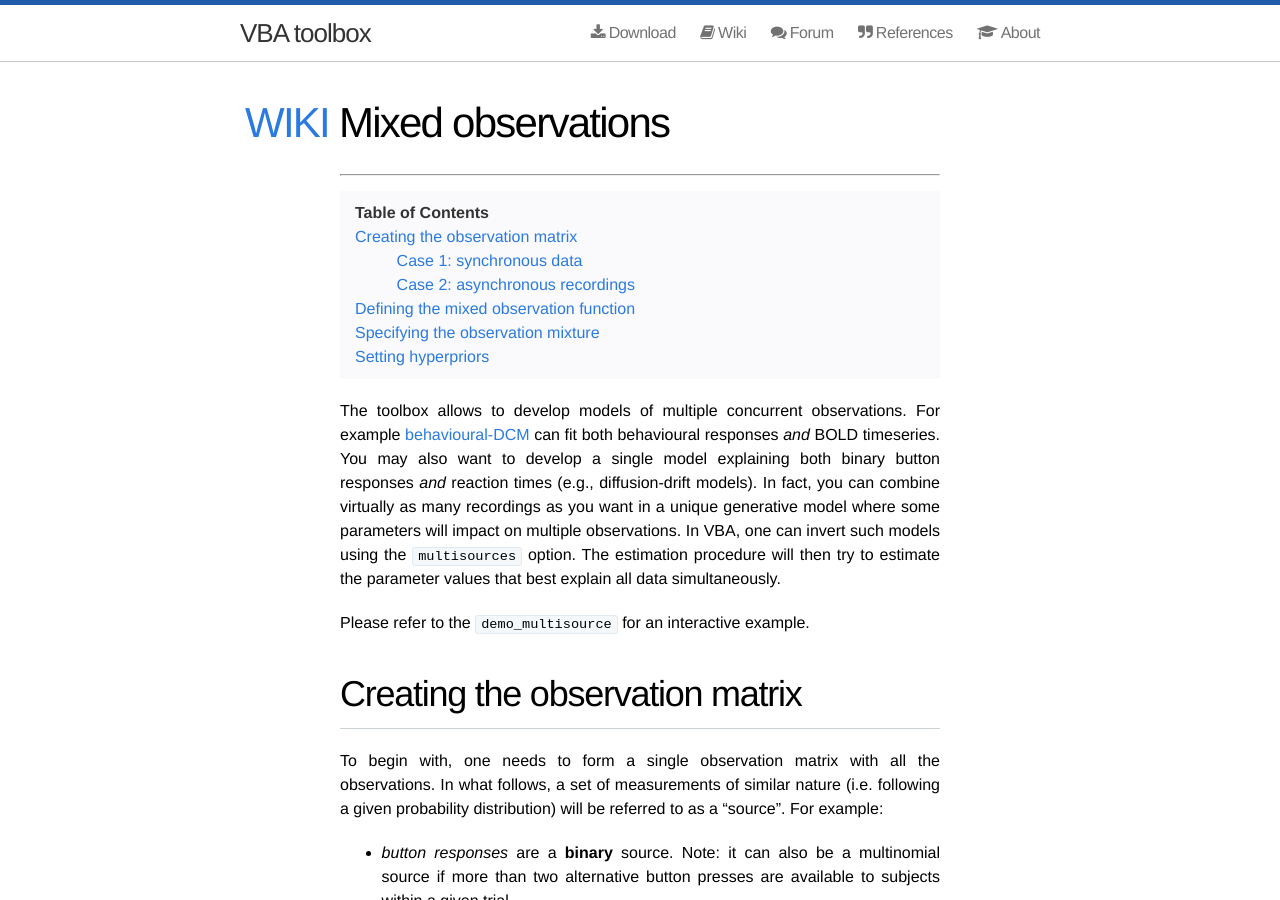
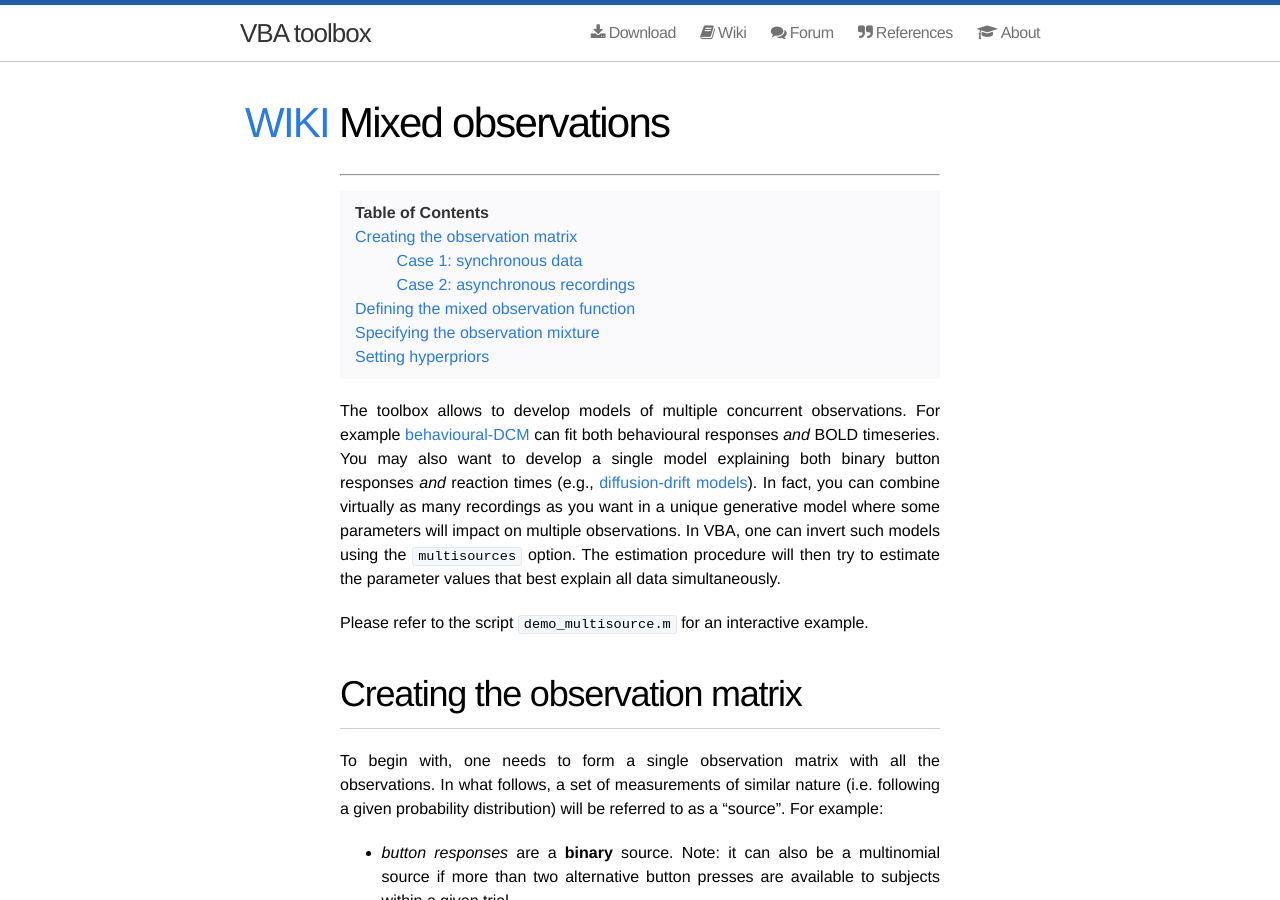
Before and after one commit to MBB-team/VBA-toolbox, a Jekyll site: the page built from _wiki/Multisources.md, in a window 1280 px wide and 900 px high. Built offline with Jekyll 4.4.1, drawn with Linux system fonts in a browser that asks for light colours; nearby versions of some CDN libraries; formulas are drawn with MathJax 3.

Commit message:
Update Multisources.md

````diff
--- a/_wiki/Multisources.md
+++ b/_wiki/Multisources.md
@@ -4,9 +4,9 @@ title: "Mixed observations"
 * Will be replaced with the ToC, excluding the "Contents" header
 {:toc}
 
-The toolbox allows to develop models of multiple concurrent observations. For example [behavioural-DCM]({{ site.baseurl }}/wiki/behavioural-DCM) can fit both behavioural responses _and_ BOLD timeseries. You may also want to develop a single model explaining both binary button responses _and_ reaction times (e.g., diffusion-drift models). In fact, you can combine virtually as many recordings as you want in a unique generative model where some parameters will impact on multiple observations. In VBA, one can invert such models using the ```multisources``` option. The estimation procedure will then try to estimate the parameter values that best explain all data simultaneously.
+The toolbox allows to develop models of multiple concurrent observations. For example [behavioural-DCM]({{ site.baseurl }}/wiki/behavioural-DCM) can fit both behavioural responses _and_ BOLD timeseries. You may also want to develop a single model explaining both binary button responses _and_ reaction times (e.g., [diffusion-drift models](https://en.wikipedia.org/wiki/Two-alternative_forced_choice#Drift-diffusion_model)). In fact, you can combine virtually as many recordings as you want in a unique generative model where some parameters will impact on multiple observations. In VBA, one can invert such models using the ```multisources``` option. The estimation procedure will then try to estimate the parameter values that best explain all data simultaneously.
 
-Please refer to the ```demo_multisource``` for an interactive example.
+Please refer to the script ```demo_multisource.m``` for an interactive example.
 
 # Creating the observation matrix
 
````
